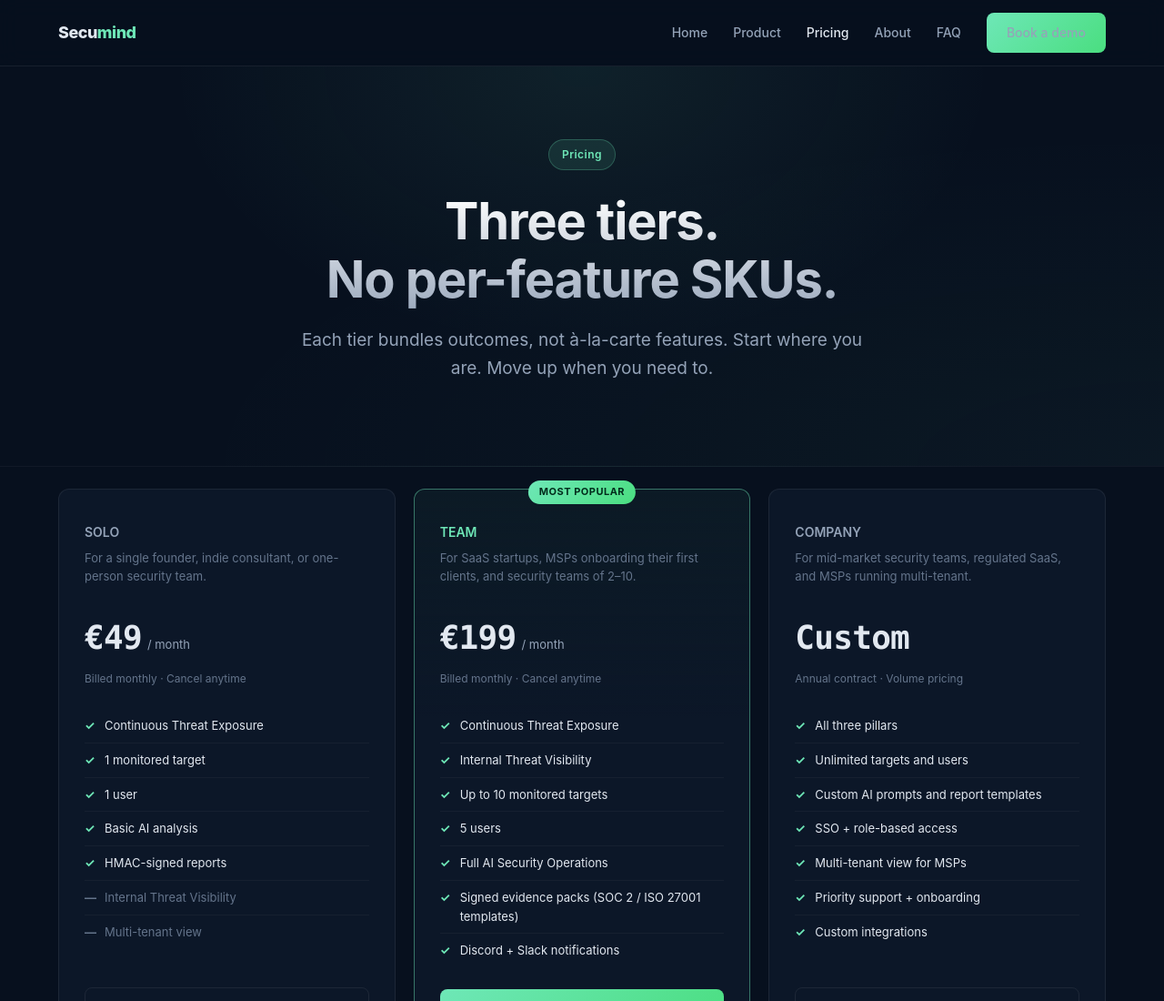
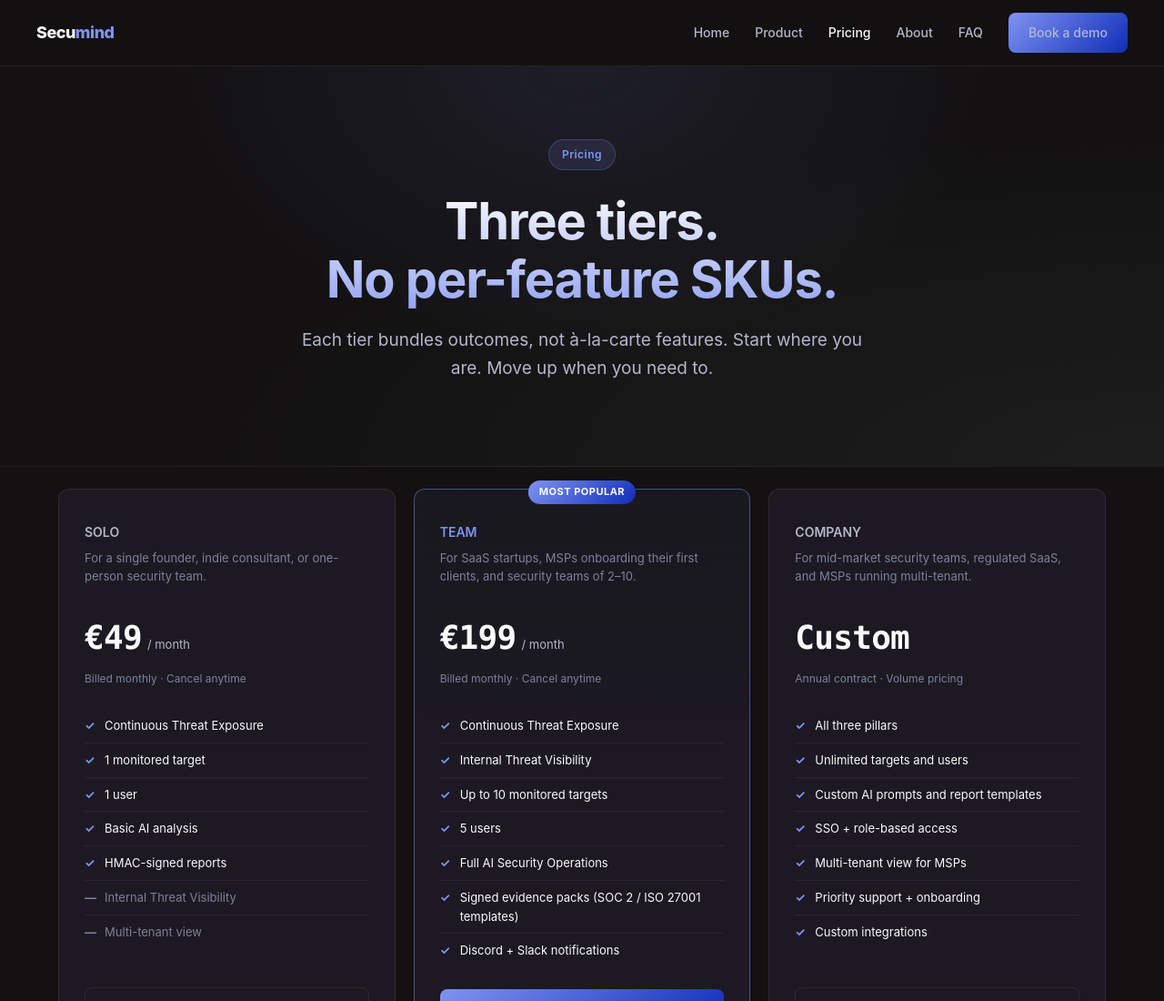
Before and after one commit to ProMithi/Secumind-website, a plain HTML site: page pricing.html in a window 1280 px wide. Shown: the top 1100 px of the page at 91% size. Drawn offline with Linux system fonts and the light colour scheme.

Commit message:
Colour changes

```diff
--- a/css/style.css
+++ b/css/style.css
@@ -5,17 +5,18 @@
 ───────────────────────────────────────────────────────────────── */
 
 :root {
-    --bg:           #07101e;
-    --bg-elev:      #0c1728;
-    --bg-soft:      rgba(255, 255, 255, 0.03);
-    --border:       rgba(255, 255, 255, 0.07);
-    --border-soft:  rgba(255, 255, 255, 0.04);
-    --text:         #e2e8f0;
-    --text-muted:   #94a3b8;
-    --text-dim:     #64748b;
-    --accent:       #6ee7b7;
-    --accent-dark:  #4ade80;
-    --accent-soft:  rgba(110, 231, 183, 0.1);
+    --bg:           #131112;
+    --bg-elev:      #1c1922;
+    --bg-soft:      rgba(249, 250, 251, 0.03);
+    --border:       rgba(249, 250, 251, 0.08);
+    --border-soft:  rgba(249, 250, 251, 0.05);
+    --text:         #f9fafb;
+    --text-muted:   #b3b7cc;
+    --text-dim:     #7d809a;
+    --accent:       #8093f1;
+    --accent-dark:  #0f2db9;
+    --accent-soft:  rgba(128, 147, 241, 0.12);
+    --mint:         #b4edd2;
     --danger:       #dc2626;
     --warning:      #ea580c;
     --medium:       #f59e0b;
@@ -74,23 +75,31 @@ p { color: var(--text-muted); }
     position: sticky;
     top: 0;
     z-index: 100;
-    background: rgba(7, 16, 30, 0.85);
+    background: rgba(19, 17, 18, 0.85);
     backdrop-filter: blur(12px);
     -webkit-backdrop-filter: blur(12px);
     border-bottom: 1px solid var(--border);
+
 }
 
 .nav-inner {
-    max-width: var(--max-width);
-    margin: 0 auto;
-    padding: 14px 24px;
+    width: 100%;
+    padding: 14px 40px;
     display: flex;
     align-items: center;
-    justify-content: space-between;
     gap: 24px;
+    /* HOW TO MOVE ITEMS (flexbox spacing trick):
+       The direct children below (.nav-brand and .nav-links) are flex items.
+       Add ONE of these to any item to slide it around:
+         margin-left: auto;   -> pushes THIS item + everything after it to the right
+         margin-right: auto;  -> pushes everything AFTER it to the right (this stays left)
+         margin: 0 auto;      -> centers this item
+       To reorder, either move the lines in index.html, or add `order: 1;`
+       (higher number = later) to an item here. */
 }
 
 .nav-brand {
+    margin-right: auto;          /* keeps the logo on the left, links on the right */
     font-size: 18px;
     font-weight: 800;
     letter-spacing: -0.5px;
@@ -143,7 +152,7 @@ p { color: var(--text-muted); }
 
 .btn-primary {
     background: linear-gradient(135deg, var(--accent), var(--accent-dark));
-    color: #022c1c;
+    color: #f9fafb;
 }
 
 .btn-primary:hover {
@@ -204,8 +213,8 @@ section {
     padding: 96px 0 80px;
     border-bottom: 1px solid var(--border-soft);
     background:
-        radial-gradient(ellipse at top, rgba(110, 231, 183, 0.08), transparent 50%),
-        radial-gradient(ellipse at bottom right, rgba(110, 231, 183, 0.04), transparent 60%);
+        radial-gradient(ellipse at top, rgba(128, 147, 241, 0.10), transparent 50%),
+        radial-gradient(ellipse at bottom right, rgba(180, 237, 210, 0.06), transparent 60%);
 }
 
 .hero-inner {
@@ -219,7 +228,7 @@ section {
     display: inline-block;
     padding: 6px 14px;
     background: var(--accent-soft);
-    border: 1px solid rgba(110, 231, 183, 0.25);
+    border: 1px solid rgba(128, 147, 241, 0.25);
     border-radius: 999px;
     color: var(--accent);
     font-size: 12px;
@@ -230,7 +239,7 @@ section {
 
 .hero-title {
     margin-bottom: 20px;
-    background: linear-gradient(180deg, #fff 0%, #94a3b8 110%);
+    background: linear-gradient(180deg, #f9fafb 0%, #8093f1 120%);
     -webkit-background-clip: text;
     background-clip: text;
     -webkit-text-fill-color: transparent;
@@ -269,7 +278,7 @@ section {
 
 .pillar:hover {
     transform: translateY(-3px);
-    border-color: rgba(110, 231, 183, 0.3);
+    border-color: rgba(128, 147, 241, 0.3);
 }
 
 .pillar-num {
@@ -420,9 +429,9 @@ section {
 }
 
 .tier.featured {
-    border-color: rgba(110, 231, 183, 0.45);
+    border-color: rgba(128, 147, 241, 0.45);
     position: relative;
-    background: linear-gradient(180deg, rgba(110, 231, 183, 0.05), var(--bg-elev) 40%);
+    background: linear-gradient(180deg, rgba(128, 147, 241, 0.06), var(--bg-elev) 40%);
 }
 
 .tier.featured::before {
@@ -432,7 +441,7 @@ section {
     left: 50%;
     transform: translateX(-50%);
     background: linear-gradient(135deg, var(--accent), var(--accent-dark));
-    color: #022c1c;
+    color: #f9fafb;
     font-size: 11px;
     font-weight: 700;
     padding: 4px 12px;
@@ -486,7 +495,7 @@ section {
 /* ── Final CTA ─────────────────────────────────────────────────── */
 .cta-block {
     background:
-        radial-gradient(ellipse at center, rgba(110, 231, 183, 0.1), transparent 60%),
+        radial-gradient(ellipse at center, rgba(128, 147, 241, 0.12), transparent 60%),
         var(--bg-elev);
     border: 1px solid var(--border);
     border-radius: var(--radius);
@@ -530,7 +539,7 @@ section {
 .form-row input:focus,
 .form-row select:focus,
 .form-row textarea:focus {
-    border-color: rgba(110, 231, 183, 0.5);
+    border-color: rgba(128, 147, 241, 0.5);
 }
 
 .form-help { font-size: 12px; color: var(--text-dim); margin-top: 6px; }
```
